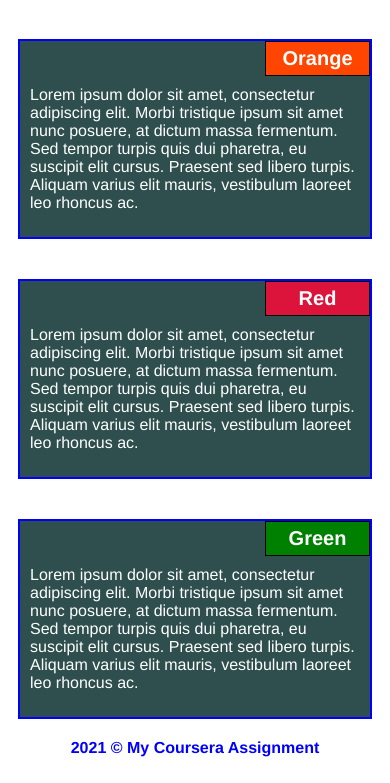
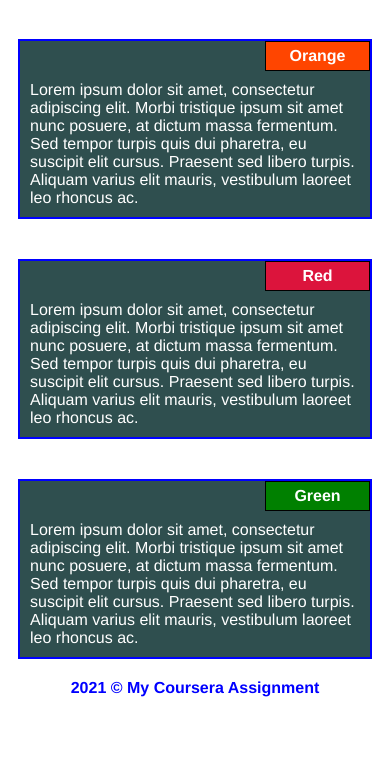
Before and after one commit to Samdukugh/Coursera-test, a plain HTML site: page Assignment/index.html in a window 390 px wide. Shown: the part 61-844 px from the top of the page. Drawn offline with Linux system fonts and the light colour scheme.

Commit message:
Update styles.css

```diff
--- a/Assignment/css/styles.css
+++ b/Assignment/css/styles.css
@@ -18,9 +18,19 @@ h4 {
 
 }
 
+h5 {
+  text-align: center;
+  font-family: Helvetica, sans-serif;
+  color: red;
+
+
+
+}
+
 p {
   padding: 10px;
   margin: 0;
+
 }
 
 .container {
@@ -30,31 +40,35 @@ p {
   margin-top: 10px;
   margin-bottom: 10px;
   padding: 10px;
+
+
 }
 
 section {
   border: 2px solid blue;
   background-color: #2F4F4F;
   width: 100%;
-  height: 200px;
+  height: 100%;
   font-family: Helvetica, sans-serif;
   color: white;
   position: relative;
-  overflow: auto;
+  font-size: 1em;
+
 }
 
 #orange {
   border: 1px solid black;
   text-align: center;
-  width: 30%;
+  width: auto;
   margin-left: 70%;
   font-family: Helvetica, sans-serif;
   font-weight: bold;
-  font-size: 125%;
+  font-size: 1em;
   margin-bottom: 0;
   margin-top: 0;
   padding: 5px;
   background-color: #FF4500;
+
 }
 
 #red {
@@ -64,11 +78,12 @@ section {
   margin-left: 70%;
   font-family: Helvetica, sans-serif;
   font-weight: bold;
-  font-size: 125%;
+  font-size: 1em;
   margin-bottom: 0;
   margin-top: 0;
   padding: 5px;
   background-color: #DC143C;
+
 }
 
 #green {
@@ -78,7 +93,7 @@ section {
   margin-left: 70%;
   font-family: Helvetica, sans-serif;
   font-weight: bold;
-  font-size: 125%;
+  font-size: 1em;
   margin-bottom: 0;
   margin-top: 0;
   background-color: #008000;
@@ -184,7 +199,7 @@ section {
 
 @media (max-width: 767px) {
   .col-sm-1, .col-sm-2, .col-sm-3, .col-sm-4, .col-sm-5, .col-sm-6, .col-sm-7, .col-sm-8, .col-sm-9, .col-sm-10, .col-sm-11, .col-sm-12 {
-  float: left;
+  float: left;  overflow: auto;
   }
 
   .col-sm-1 {
```
